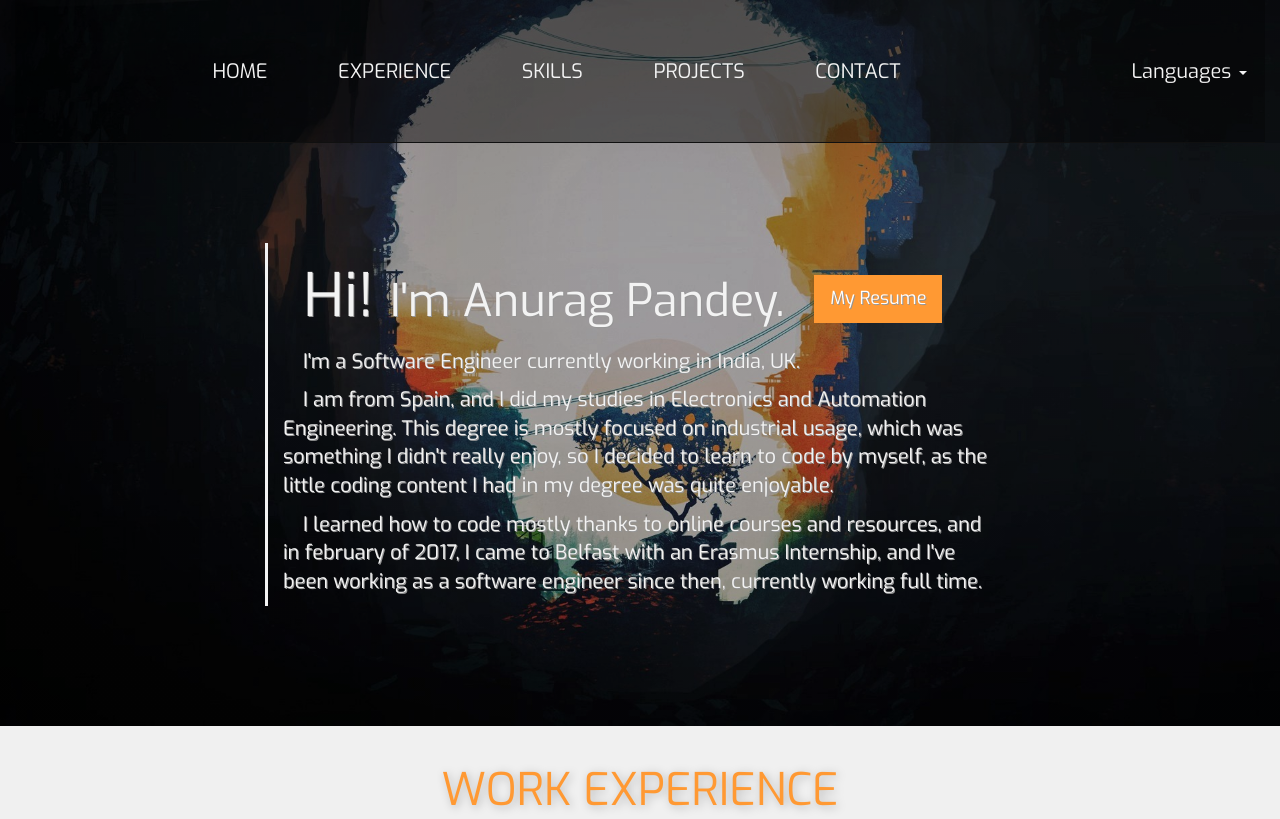
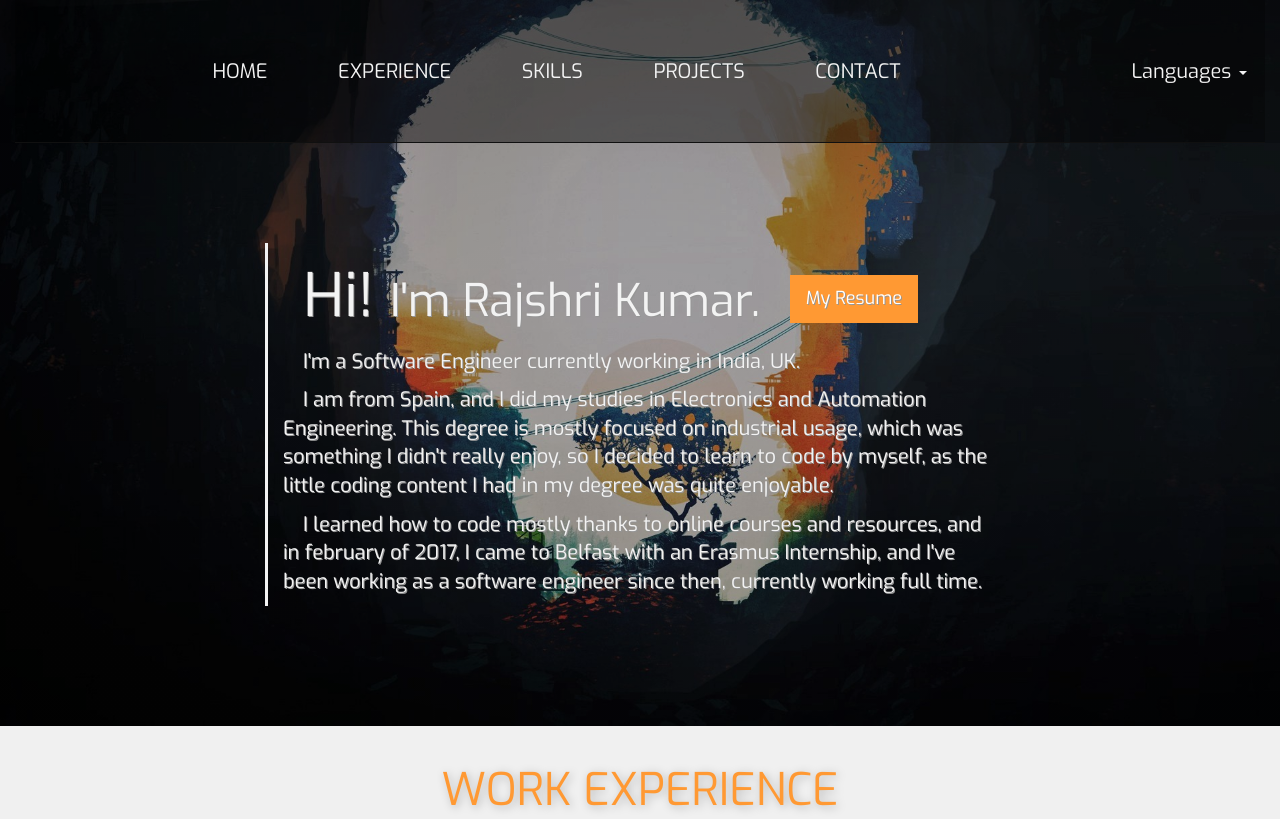
Before and after one commit to PatelRajshriKumar/rajshri, a plain HTML site: page index.html in a window 1280 px wide. Shown: the top 819 px of the page. Drawn offline with nearby package versions, Linux system fonts and the light colour scheme.

Commit message:
Update index.html

```diff
--- a/index.html
+++ b/index.html
@@ -46,7 +46,7 @@
 			<div class="container-fluid banner-text">
 				<h1>
 					<span class="text-big">Hi!      </span>
-					<span class="text-md2">I'm Anurag Pandey.</span>
+					<span class="text-md2">I'm Rajshri Kumar.</span>
 					<a href="public/files/Resume.pdf" class="btn btn-resume" target="_blank">My Resume</a>
 				</h1>
 				<p>I'm a Software Engineer currently working in India, UK.</p>
```
